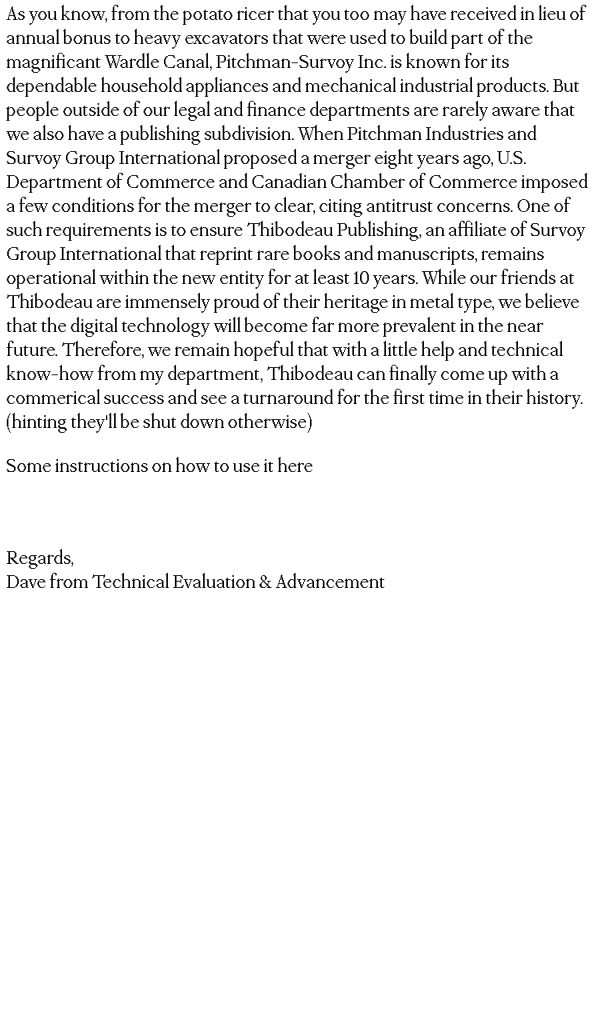
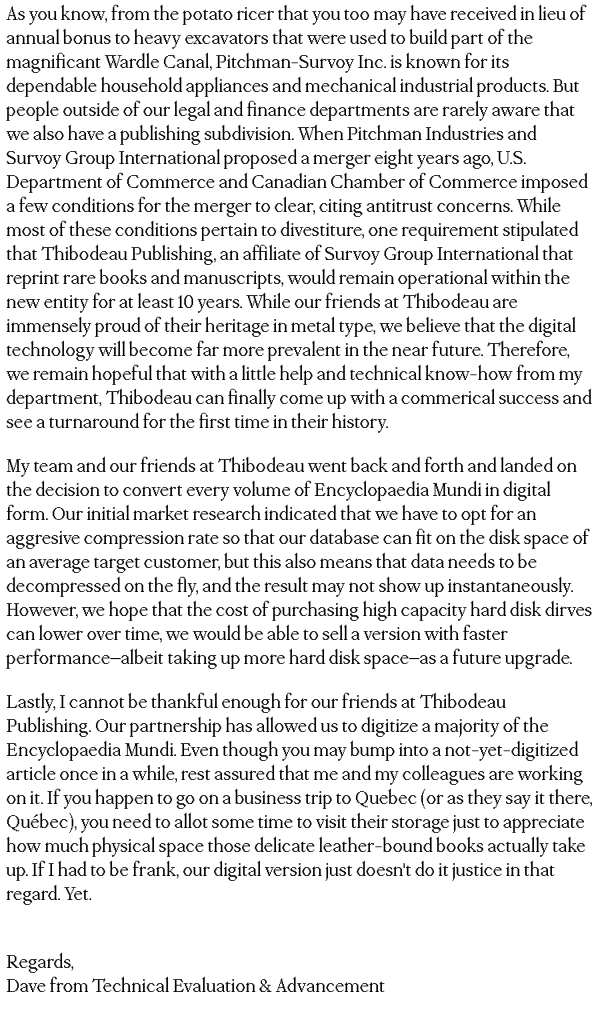
Before and after one commit to tianyuG/UntitledThesisProject-Client, an Electron app: page src/frames/welcome.html in a window 600 px wide. Shown: the part 425-1440 px from the top of the page. Before the commit the page ends 1036 px from the top, so only its background shows below. Drawn offline with Linux system fonts and the light colour scheme.

Commit message:
More writing

```diff
--- a/src/frames/welcome.html
+++ b/src/frames/welcome.html
@@ -33,19 +33,42 @@
         that we also have a publishing subdivision. When Pitchman Industries and
         Survoy Group International proposed a merger eight years ago, U.S.
         Department of Commerce and Canadian Chamber of Commerce imposed a few
-        conditions for the merger to clear, citing antitrust concerns. One of
-        such requirements is to ensure Thibodeau Publishing, an affiliate of
-        Survoy Group International that reprint rare books and manuscripts,
-        remains operational within the new entity for at least 10 years. While
-        our friends at Thibodeau are immensely proud of their heritage in metal
+        conditions for the merger to clear, citing antitrust concerns. While
+        most of these conditions pertain to divestiture, one requirement
+        stipulated that Thibodeau Publishing, an affiliate of Survoy Group
+        International that reprint rare books and manuscripts, would remain
+        operational within the new entity for at least 10 years. While our
+        friends at Thibodeau are immensely proud of their heritage in metal
         type, we believe that the digital technology will become far more
         prevalent in the near future. Therefore, we remain hopeful that with a
         little help and technical know-how from my department, Thibodeau can
         finally come up with a commerical success and see a turnaround for the
-        first time in their history. (hinting they'll be shut down otherwise)
+        first time in their history.
       </p>
-      <p>Some instructions on how to use it here</p>
-      <br /><br />
+      <p>
+        My team and our friends at Thibodeau went back and forth and landed on
+        the decision to convert every volume of Encyclopaedia Mundi in digital
+        form. Our initial market research indicated that we have to opt for an
+        aggresive compression rate so that our database can fit on the disk
+        space of an average target customer, but this also means that data needs
+        to be decompressed on the fly, and the result may not show up
+        instantaneously. However, we hope that the cost of purchasing high
+        capacity hard disk dirves can lower over time, we would be able to sell
+        a version with faster performance–albeit taking up more hard disk
+        space–as a future upgrade.
+      </p>
+      <p>
+        Lastly, I cannot be thankful enough for our friends at Thibodeau
+        Publishing. Our partnership has allowed us to digitize a majority of the
+        Encyclopaedia Mundi. Even though you may bump into a not-yet-digitized
+        article once in a while, rest assured that me and my colleagues are
+        working on it. If you happen to go on a business trip to Quebec (or as
+        they say it there, Québec), you need to allot some time to visit their
+        storage just to appreciate how much physical space those delicate
+        leather-bound books actually take up. If I had to be frank, our digital
+        version just doesn't do it justice in that regard. Yet.
+      </p>
+      <br />
       Regards,<br />Dave from Technical Evaluation & Advancement
     </div>
 
```
